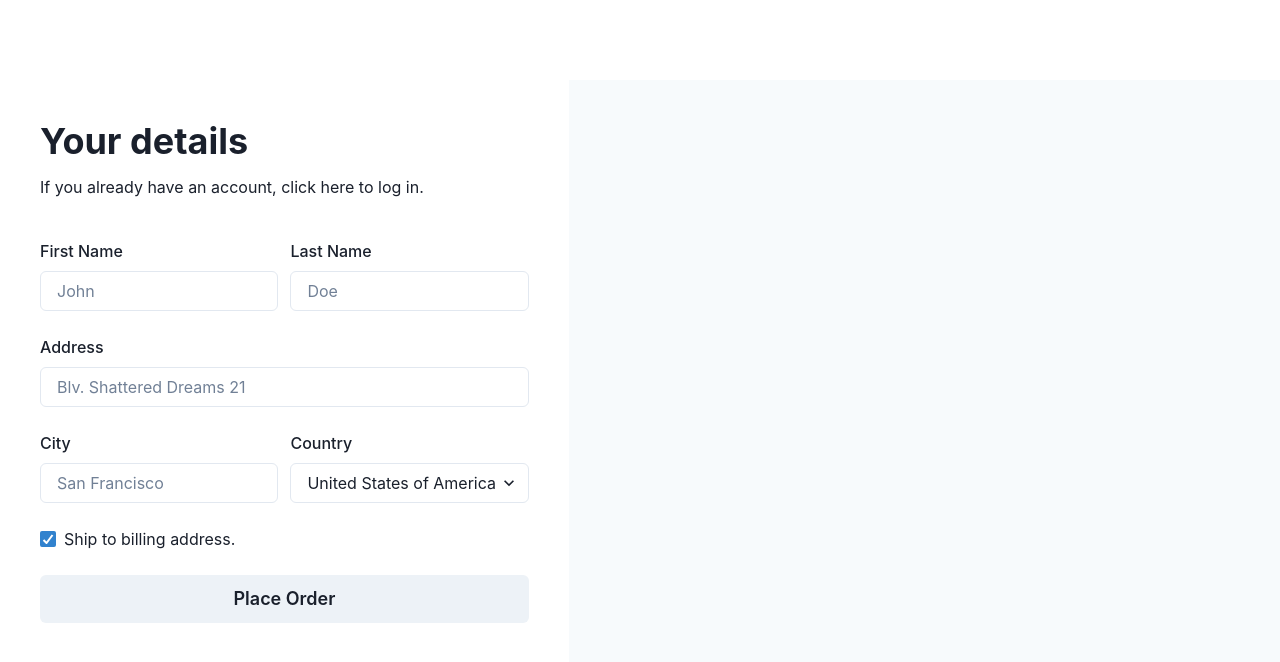
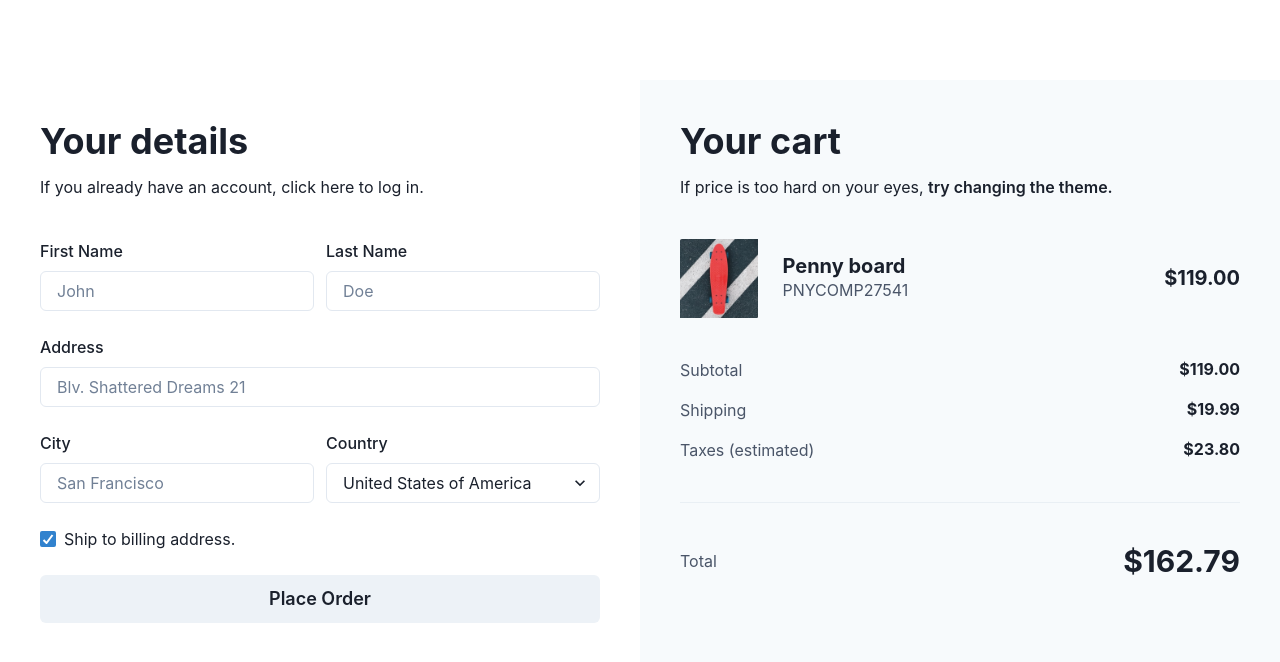
Before and after one commit to olaide-hok/Next-js-Chakra-UI, a Next.js app: page / in a window 1280 px wide. Shown: the top 662 px of the page. Built offline with nearby package versions, Linux system fonts and the light colour scheme.

Commit message:
Complete Cart component

```diff
--- a/src/sections/cart.tsx
+++ b/src/sections/cart.tsx
@@ -1,14 +1,72 @@
-import {VStack} from '@chakra-ui/react'
+import {
+  AspectRatio,
+  VStack,
+  HStack,
+  Heading,
+  Text,
+  Image,
+  Stack,
+  Divider,
+  Button,
+} from '@chakra-ui/react'
 
 const Cart = () => {
   return (
     <VStack
       w="full"
       h="full"
-      p={40}
+      p={10}
       spacing={10}
       alignItems="flex-start"
-      bg="gray.50"></VStack>
+      bg="gray.50">
+      <VStack spacing={3} alignItems="flex-start">
+        <Heading>Your cart</Heading>
+        <Text>
+          If price is too hard on your eyes,{' '}
+          <Button variant="link" colorScheme="black">
+            try changing the theme.
+          </Button>
+        </Text>
+      </VStack>
+      <HStack spacing={6} alignItems="center" w="full">
+        <AspectRatio ratio={1} w={24}>
+          <Image src="/images/skateboard.png" alt="skateboard" />
+        </AspectRatio>
+        <Stack
+          spacing={0}
+          w="full"
+          direction="row"
+          justifyContent="space-between"
+          alignItems="center">
+          <VStack w="full" spacing={0} alignItems="flex-start">
+            <Heading size="md">Penny board</Heading>
+            <Text color="gray.600">PNYCOMP27541</Text>
+          </VStack>
+          <Heading size="md" textAlign="end">
+            $119.00
+          </Heading>
+        </Stack>
+      </HStack>
+      <VStack spacing={4} alignItems="stretch" w="full">
+        <HStack justifyContent="space-between">
+          <Text color="gray.600">Subtotal</Text>
+          <Heading size="sm">$119.00</Heading>
+        </HStack>
+        <HStack justifyContent="space-between">
+          <Text color="gray.600">Shipping</Text>
+          <Heading size="sm">$19.99</Heading>
+        </HStack>
+        <HStack justifyContent="space-between">
+          <Text color="gray.600">Taxes (estimated)</Text>
+          <Heading size="sm">$23.80</Heading>
+        </HStack>
+      </VStack>
+      <Divider />
+      <HStack justifyContent="space-between" w="full">
+        <Text color="gray.600">Total</Text>
+        <Heading size="lg">$162.79</Heading>
+      </HStack>
+    </VStack>
   )
 }
 
```
